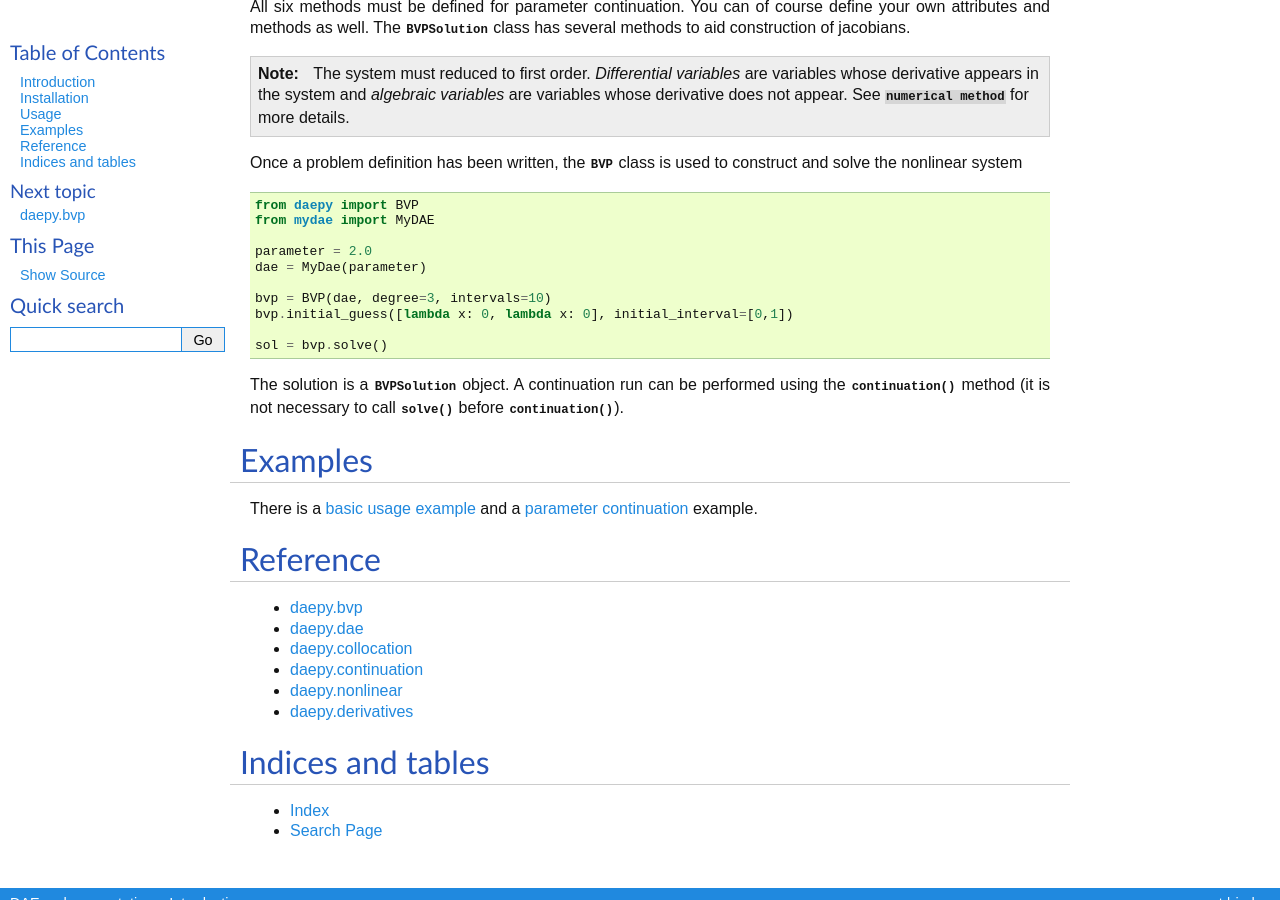
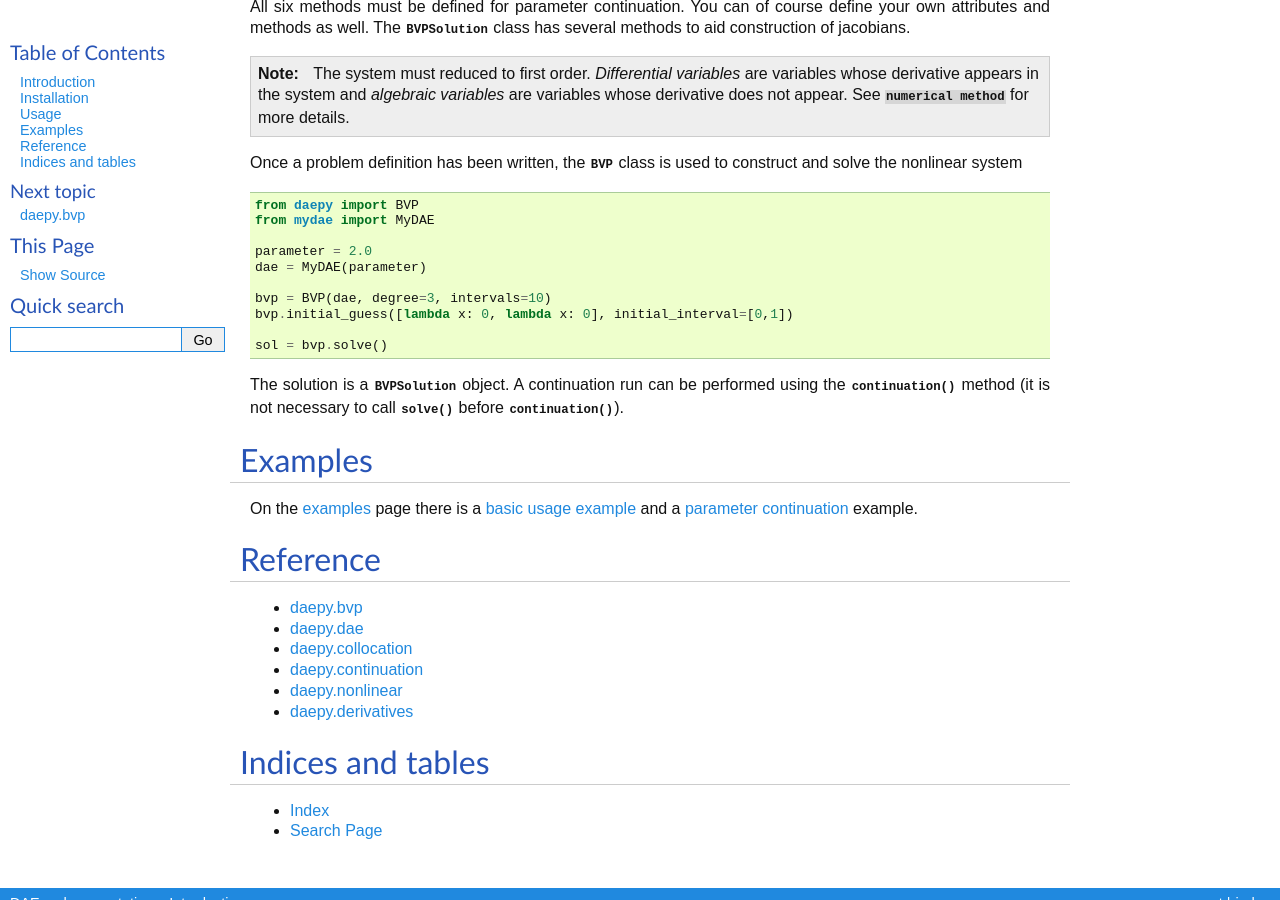
Before and after one commit to alastairflynn/daepy, a Sphinx documentation site: the page built from docs/index.rst, in a window 1280 px wide and 900 px high, scrolled down 1465 px. Built offline with Sphinx 7.4.7, drawn with Linux system fonts in a browser that asks for light colours.

Commit message:
Updated docs

```diff
--- a/docs/examples.rst
+++ b/docs/examples.rst
@@ -1,3 +1,5 @@
+.. _examples:
+
 Examples
 ========
 
--- a/docs/index.rst
+++ b/docs/index.rst
@@ -87,7 +87,7 @@
   from mydae import MyDAE
 
   parameter = 2.0
-  dae = MyDae(parameter)
+  dae = MyDAE(parameter)
 
   bvp = BVP(dae, degree=3, intervals=10)
   bvp.initial_guess([lambda x: 0, lambda x: 0], initial_interval=[0,1])
@@ -99,7 +99,7 @@
 Examples
 ========
 
-There is a :ref:`basic usage example <basic_example>` and a :ref:`parameter continuation <continuation_example>` example.
+On the :ref:`examples <examples>` page there is a :ref:`basic usage example <basic_example>` and a :ref:`parameter continuation <continuation_example>` example.
 
 Reference
 =========
```
